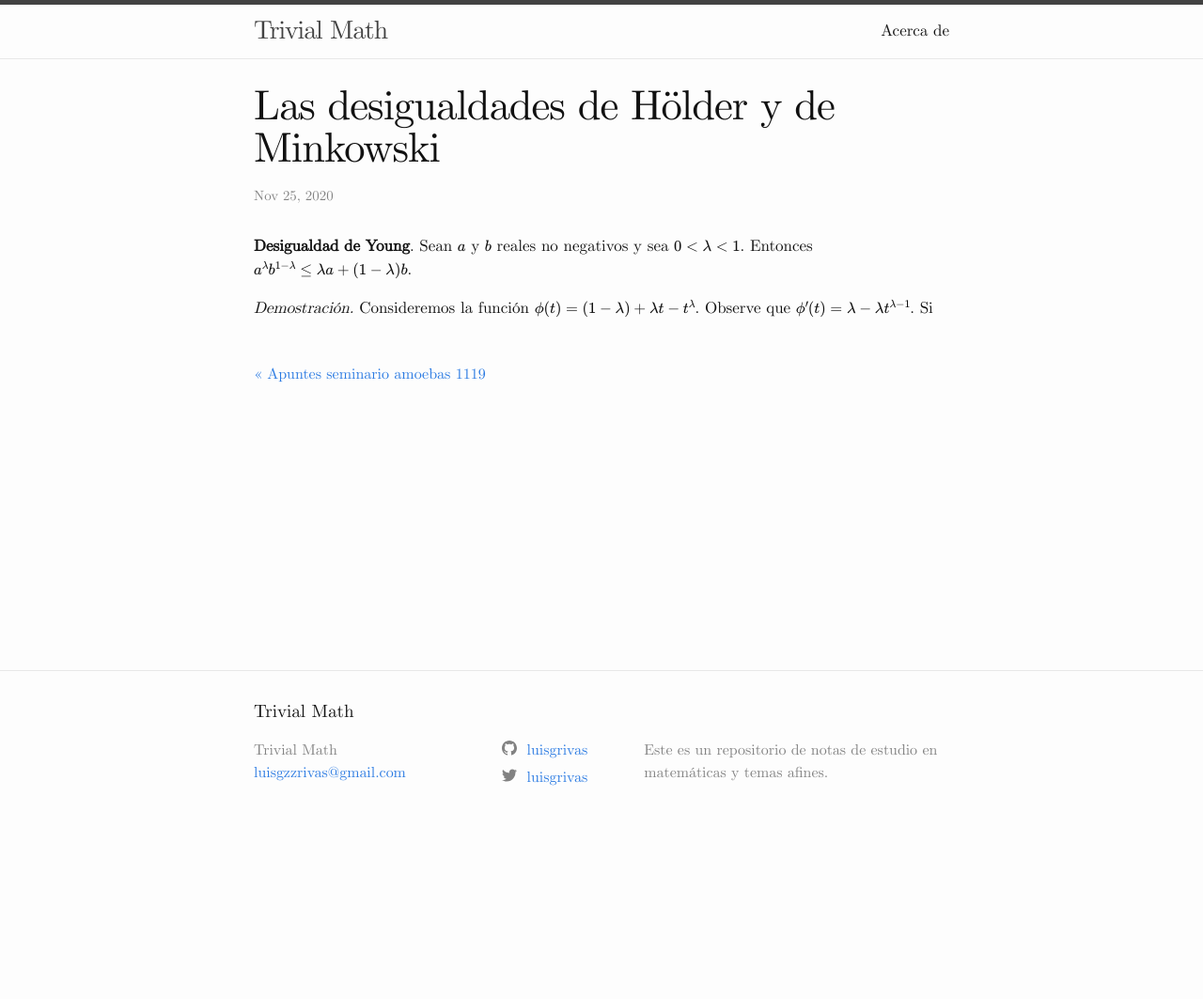
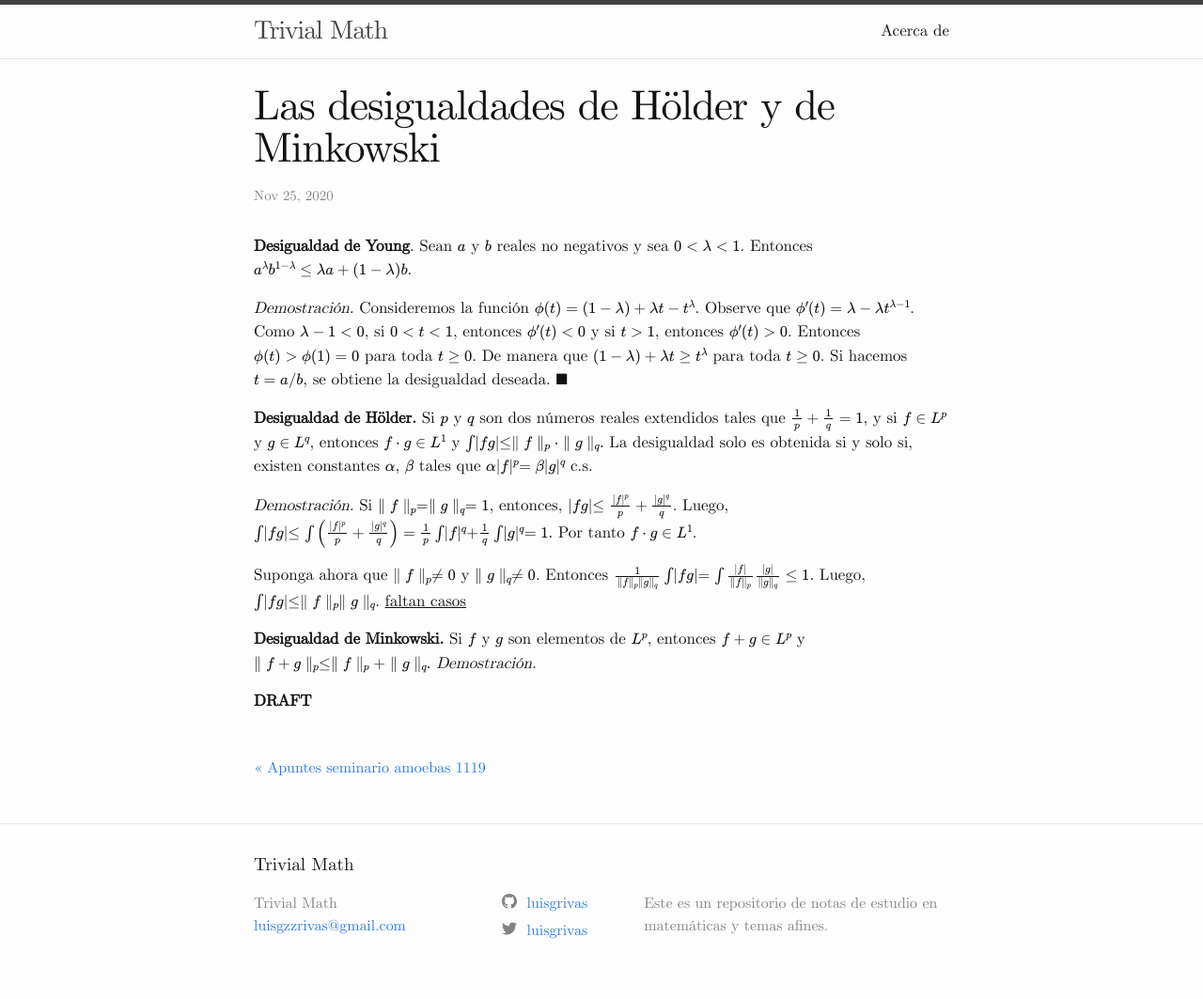
Before and after one commit to luisgrivas/blog, a Jekyll site: the page built from _posts/2020-11-25-holder-minkowski.md, in a window 1280 px wide. Shown: the whole page at 94% size. Built offline with Jekyll 4.4.1, drawn with Linux system fonts in a browser that asks for light colours; formulas are drawn with MathJax 3; before the commit the page ends 900 px from its top, so only the background shows below that.

Commit message:
iniciado demostraciones

```diff
--- a/_posts/2020-11-25-holder-minkowski.md
+++ b/_posts/2020-11-25-holder-minkowski.md
@@ -10,4 +10,28 @@ tags: analisis-real
 
 **Desigualdad de Young**. Sean $a$ y $b$ reales no negativos y sea $0 < \lambda < 1$. Entonces $a^\lambda b^{1 - \lambda} \leq \lambda a + (1 - \lambda ) b$.
 
-*Demostración.* Consideremos la función $\phi(t) = (1 - \lambda) + \lambda t - t^{\lambda}$. Observe que $\phi^\prime(t) = \lambda - \lambda t^{\lambda - 1}$. Si
+*Demostración.* Consideremos la función $\phi(t) = (1 - \lambda) + \lambda t - t^{\lambda}$. Observe que $\phi^\prime(t) = \lambda - \lambda t^{\lambda - 1}$. Como $\lambda - 1 < 0$, si $0 < t < 1$, entonces $\phi^\prime(t) < 0$ y si $t > 1$, entonces $\phi^\prime(t) > 0$. Entonces $\phi(t) > \phi(1) = 0$ para toda $t \geq 0$. De manera que $(1 - \lambda) + \lambda t \geq t^\lambda$ para toda $t \geq 0$. Si hacemos $t = a/b$, se obtiene la desigualdad deseada. $\blacksquare$
+
+
+
+**Desigualdad de Hölder.** Si $p$ y $q$ son dos números reales extendidos tales que $\frac{1}{p} + \frac{1}{q} = 1$, y si $ f \in L^p$ y $g \in L^q$, entonces $f\cdot g \in L^1$ y
+$$
+\int \lvert fg \lvert \leq \parallel f\parallel_p \cdot \parallel g \parallel_q.
+$$
+La desigualdad solo es obtenida si y solo si, existen constantes $\alpha$, $\beta$  tales que $\alpha \lvert f \lvert^p = \beta \lvert g \lvert^q$ c.s.
+
+*Demostración.* Si $\parallel f \parallel_p = \parallel g \parallel_q = 1$, entonces, $\lvert fg \lvert \leq  \frac{\lvert f \lvert^p}{p} + \frac{ \lvert g \lvert^q}{q} $. Luego, $\int \lvert fg \lvert \leq \int\left( \frac{\lvert f \lvert^p}{p} + \frac{ \lvert g \lvert^q}{q}\right) = \frac{1}{p}\int \lvert f \lvert^q + \frac{1}{q} \int  \lvert g \lvert^q = 1.$ Por tanto $f\cdot g \in L^1$.
+
+Suponga ahora que $ \parallel f \parallel_p \neq 0 $ y $ \parallel g \parallel_q \neq 0$. Entonces $\frac{1}{\parallel f \parallel_p \parallel g \parallel_q} \int \lvert fg \lvert = \int \frac{\lvert f \lvert}{\parallel f \parallel_p} \frac{\lvert g \lvert }{\parallel g \parallel_q} \leq 1$. Luego, $\int \lvert fg \lvert \leq \parallel f \parallel_p \parallel g \parallel_q$. <u>faltan casos</u>
+
+
+
+**Desigualdad de Minkowski.** Si $f$ y $g$ son elementos de $L^p$, entonces $f + g \in L^p $ y
+$$
+\parallel f + g \parallel_p \leq \parallel f \parallel_p + \parallel g \parallel_q.
+$$
+*Demostración.*
+
+
+
+**DRAFT**
```
